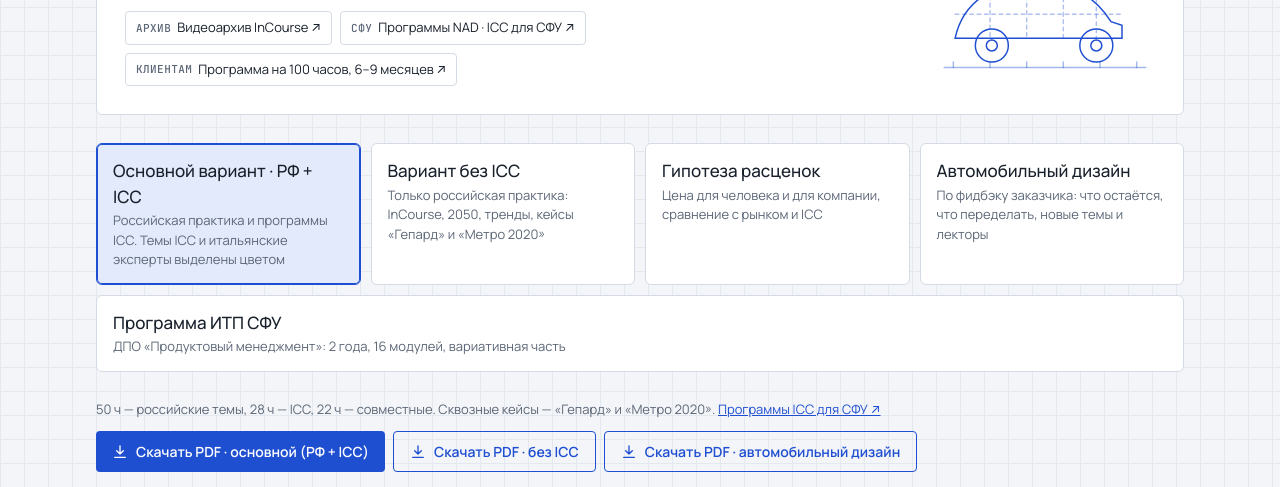
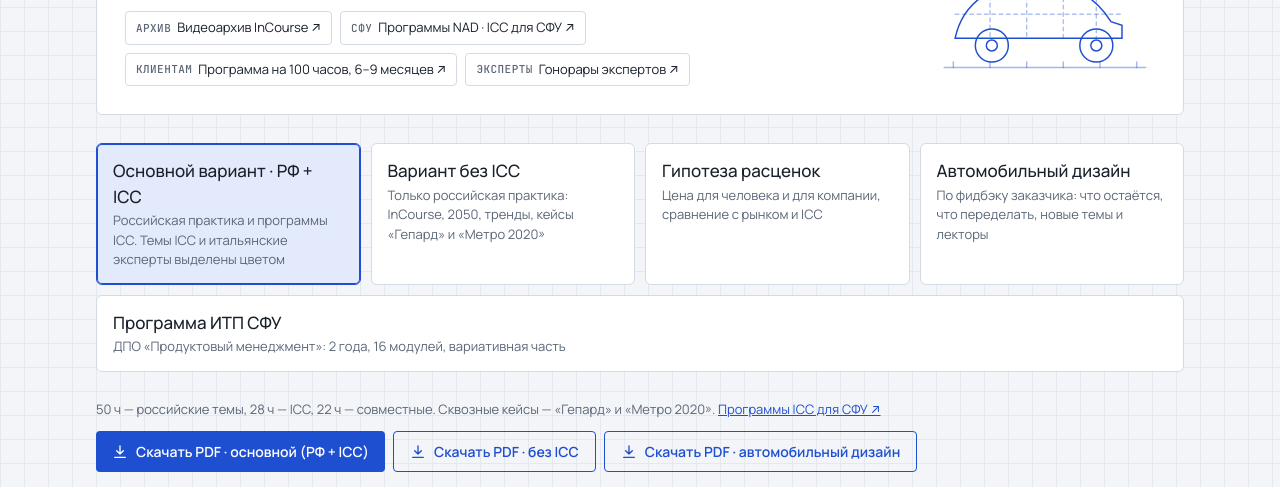
Before and after one commit to mprandino-pixel/kurs-krasnoyarsk, a plain HTML site: page index.html in a window 1280 px wide. Shown: the part 305-792 px from the top of the page. Drawn offline with Linux system fonts and the light colour scheme; a web font is replaced by a local one.

Commit message:
Link expert fee calculator from course homepage

```diff
--- a/index.html
+++ b/index.html
@@ -302,6 +302,7 @@ tr.us td{background:var(--accent-soft)}tr.iccrow td{background:var(--icc-soft)}
         <a class="chip" href="https://incoursesite.tilda.ws/archive" target="_blank" rel="noopener"><b>АРХИВ</b>Видеоархив InCourse ↗</a>
         <a class="chip" href="https://sfu-icc.tilda.ws/" target="_blank" rel="noopener"><b>СФУ</b>Программы NAD · ICC для СФУ ↗</a>
         <a class="chip" href="https://mprandino-pixel.github.io/kurs-krasnoyarsk/programma/" target="_blank" rel="noopener"><b>КЛИЕНТАМ</b>Программа на 100 часов, 6–9 месяцев ↗</a>
+        <a class="chip" href="expert-rates.html"><b>ЭКСПЕРТЫ</b>Гонорары экспертов ↗</a>
       </div>
     </div>
     <svg class="hero-art" viewBox="0 0 240 170" fill="none" stroke="currentColor" stroke-width="1.6" stroke-linecap="round" aria-hidden="true">
```
